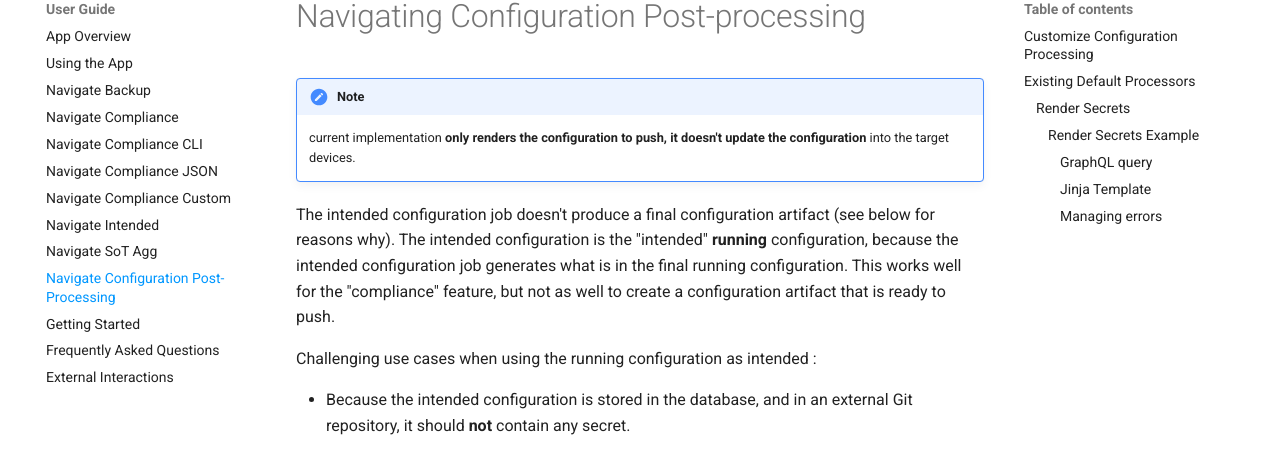
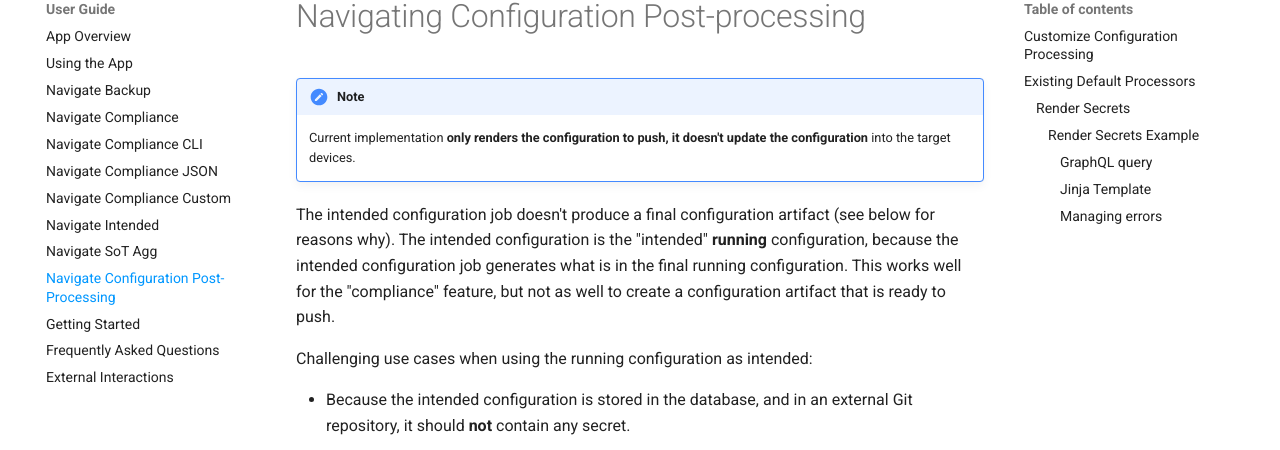
Before and after one commit to nautobot/nautobot-app-golden-config, an MkDocs documentation site: the page built from docs/user/app_feature_config_postprocessing.md, in a window 1280 px wide and 900 px high. Shown: the part 166-616 px from the top of the window. Built offline with MkDocs 1.6.1 and Material for MkDocs 9.7.7, drawn with Linux system fonts in a browser that asks for light colours; comment, search, counter and statistics services are not loaded.

```diff
--- a/docs/user/app_feature_config_postprocessing.md
+++ b/docs/user/app_feature_config_postprocessing.md
@@ -1,11 +1,11 @@
 # Navigating Configuration Post-processing
 
 !!! note
-    current implementation **only renders the configuration to push, it doesn't update the configuration** into the target devices.
+    Current implementation **only renders the configuration to push, it doesn't update the configuration** into the target devices.
 
 The intended configuration job doesn't produce a final configuration artifact (see below for reasons why). The intended configuration is the "intended" **running** configuration, because the intended configuration job generates what is in the final running configuration. This works well for the "compliance" feature, but not as well to create a configuration artifact that is ready to push.
 
-Challenging use cases when using the running configuration as intended :
+Challenging use cases when using the running configuration as intended:
 
 - Because the intended configuration is stored in the database, and in an external Git repository, it should **not** contain any secret.
 - The format of the running configuration is not always the same as the configuration to push, examples include:
```
